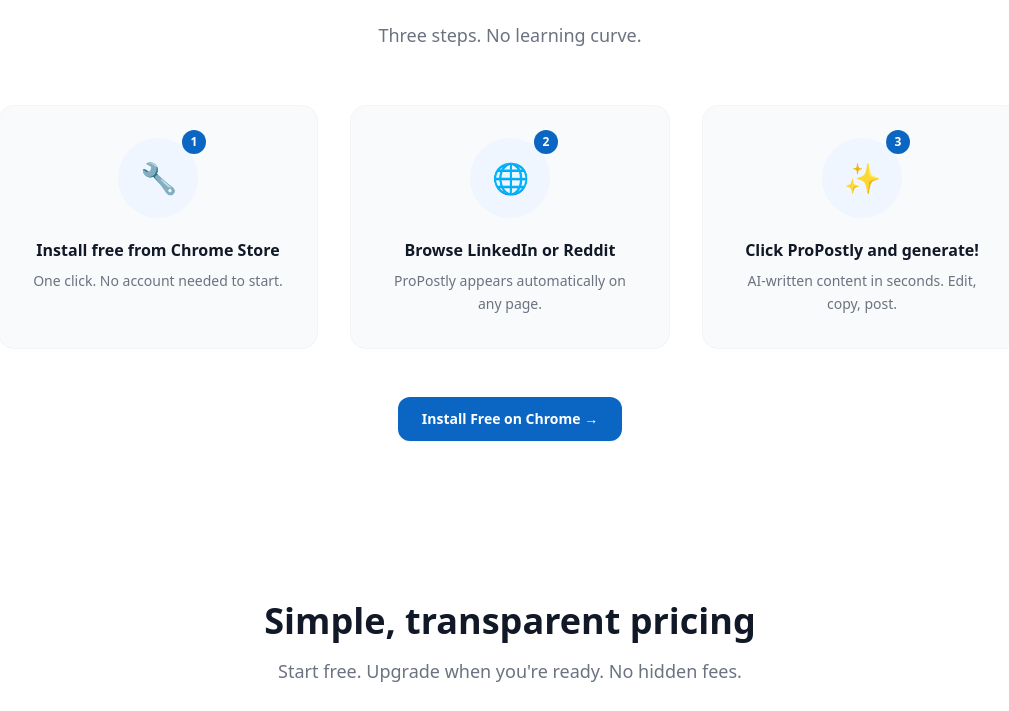
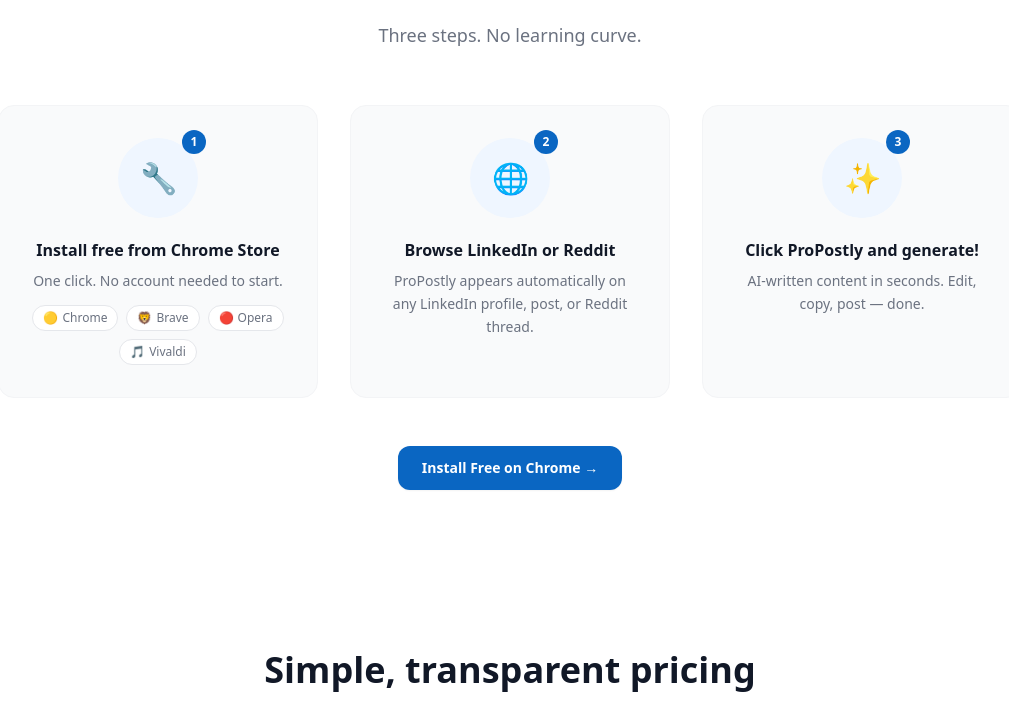
Before and after one commit to nkarthik88/linkedin-ai-assistant, a React (Vite) app in the folder landing-page/: page / in a window 1280 px wide. Shown: the part 2482-3193 px from the top of the page, without its empty margins (130-1139 px from the left). Built offline with nearby package versions, Linux system fonts and the light colour scheme.

Commit message:
feat: show supported browsers in How it works step 1

```diff
--- a/landing-page/src/components/HowItWorks.jsx
+++ b/landing-page/src/components/HowItWorks.jsx
@@ -2,10 +2,31 @@
 
 const CHROME_URL = 'https://chromewebstore.google.com/detail/hggehcjcbnfpdglbildpaiidhigfcnbb'
 
+const browsers = [
+  { name: 'Chrome', icon: '🟡' },
+  { name: 'Brave', icon: '🦁' },
+  { name: 'Opera', icon: '🔴' },
+  { name: 'Vivaldi', icon: '🎵' },
+]
+
 const steps = [
-  { number: '1', icon: '🔧', title: 'Install free from Chrome Store', desc: 'One click. No account needed to start.' },
-  { number: '2', icon: '🌐', title: 'Browse LinkedIn or Reddit', desc: 'ProPostly appears automatically on any page.' },
-  { number: '3', icon: '✨', title: 'Click ProPostly and generate!', desc: 'AI-written content in seconds. Edit, copy, post.' },
+  {
+    number: '1',
+    icon: '🔧',
+    title: 'Install free from Chrome Store',
+    desc: 'One click. No account needed to start.',
+    extra: (
+      <div className="flex flex-wrap justify-center gap-2 mt-3">
+        {browsers.map((b) => (
+          <span key={b.name} className="inline-flex items-center gap-1 text-xs text-gray-500 bg-white border border-gray-200 rounded-full px-2.5 py-1 font-medium">
+            <span>{b.icon}</span> {b.name}
+          </span>
+        ))}
+      </div>
+    ),
+  },
+  { number: '2', icon: '🌐', title: 'Browse LinkedIn or Reddit', desc: 'ProPostly appears automatically on any LinkedIn profile, post, or Reddit thread.' },
+  { number: '3', icon: '✨', title: 'Click ProPostly and generate!', desc: 'AI-written content in seconds. Edit, copy, post — done.' },
 ]
 
 export default function HowItWorks() {
@@ -35,6 +56,7 @@
               </div>
               <h3 className="text-base font-bold text-gray-900 mb-2">{step.title}</h3>
               <p className="text-sm text-gray-500 leading-relaxed">{step.desc}</p>
+              {step.extra || null}
             </motion.div>
           ))}
         </div>
```
